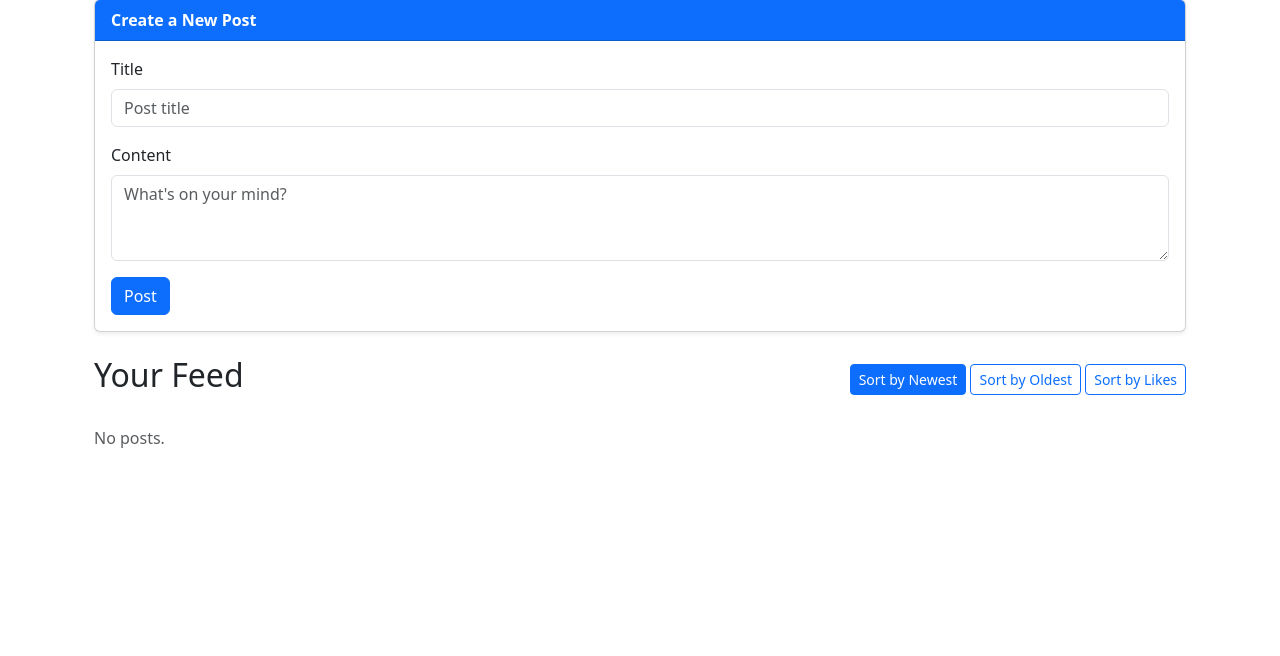
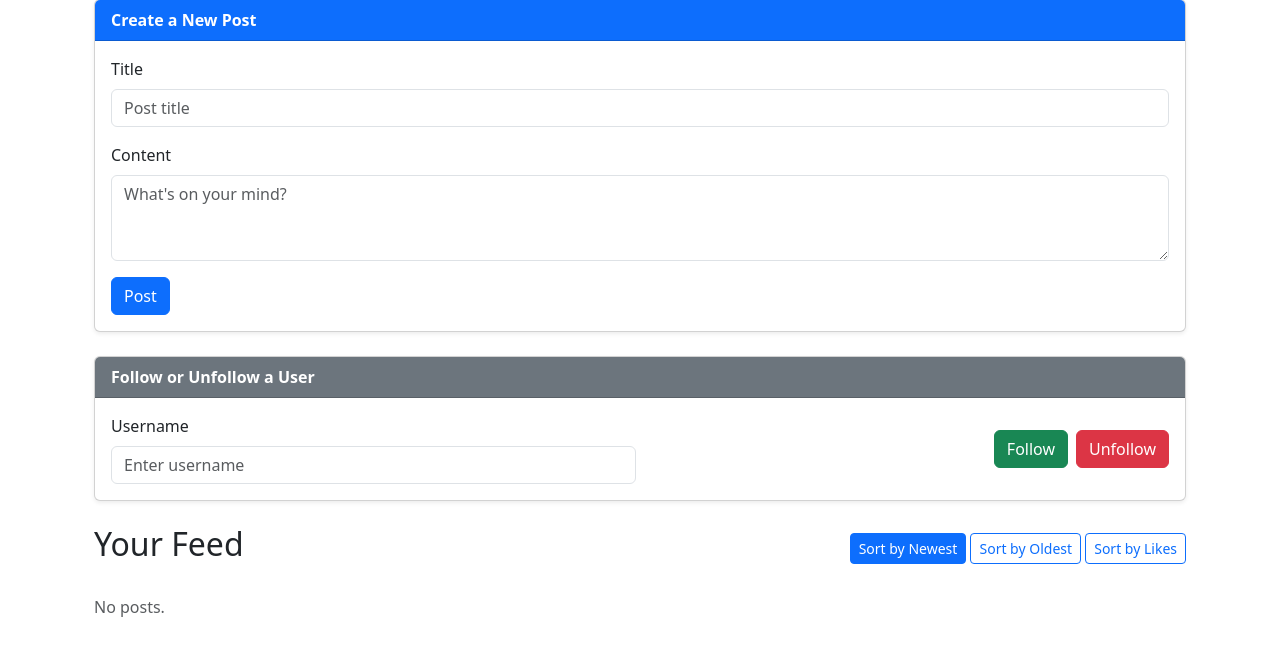
Before and after one commit to DanielGaudlandJacobsen/DAT220-Project, a Flask app: page /feed in a window 1280 px wide. Shown: the part 81-737 px from the top of the page. Run offline with Flask 3, Linux system fonts and the light colour scheme; data that the repository does not hold is empty.

Commit message:
implement a follow/unfollow system

```diff
--- a/app.py
+++ b/app.py
@@ -1,5 +1,5 @@
 from flask import Flask, render_template, g, request, flash, session, redirect, url_for, abort
-from setup_db import database, create_connection, add_user, select_users, select_user, get_stats, select_posts, select_post_by_id, select_comments_by_post_id, add_post, add_comment, update_post, update_comment, select_comment
+from setup_db import database, create_connection, add_user, select_users, select_user, get_stats, select_posts, select_post_by_id, select_comments_by_post_id, add_post, add_comment, update_post, update_comment, select_comment, get_user_id, already_following, follow_user, unfollow_user
 from werkzeug.security import generate_password_hash, check_password_hash
 from markupsafe import escape
 from email_validator import validate_email, EmailNotValidError
@@ -294,5 +294,45 @@ def edit_comment(comment_id):
     return redirect(url_for("post", post_id=post_id))
 
 
+@app.route("/follow_unfollow", methods=["POST"])
+def follow_unfollow():
+    db = get_db()
+
+    target_username = escape(request.form.get("username", "").strip())
+    action = request.form.get("action")
+
+    if not target_username:
+        flash("Username cannot be empty.", "error")
+        return redirect(url_for("feed"))
+
+    current_username = session.get("username")
+    if not current_username or target_username == current_username:
+        flash("You can't follow yourself.", "error")
+        return redirect(url_for("feed"))
+
+    target_user_id = get_user_id(db, target_username)
+    current_user_id = get_user_id(db, current_username)
+
+    if not target_user_id:
+        flash("User not found.", "error")
+        return redirect(url_for("feed"))
+
+    if action == "follow":
+        if already_following(db, current_user_id, target_user_id):
+            flash("You're already following this user.", "info")
+        else:
+            follow_user(db, current_user_id, target_user_id)
+            flash(f"You are now following {target_username}.", "success")
+
+    elif action == "unfollow":
+        if already_following(db, current_user_id, target_user_id):
+            unfollow_user(db, current_user_id, target_user_id)
+            flash(f"You unfollowed {target_username}.", "info")
+        else:
+            flash("You're not following this user.", "info")
+
+    return redirect(url_for("feed"))
+
+
 if __name__ == "__main__":
     app.run(debug=True)
--- a/setup_db.py
+++ b/setup_db.py
@@ -249,3 +249,48 @@ def update_comment(conn, comment_id, content):
     except Error as e:
         print(f"Error: {e}")
         return None
+
+
+def get_user_id(conn, username):
+    cur = conn.cursor()
+    sql = "SELECT user_id FROM users WHERE username = ?"
+    cur.execute(sql, (username,))
+    result = cur.fetchone()
+    if result:
+        return result[0]
+    else:
+        return None
+
+
+def already_following(conn, follower_id, user_id):
+    cur = conn.cursor()
+    sql = "SELECT 1 FROM followers WHERE user_id = ? AND follower_user_id = ?"
+    cur.execute(sql, (user_id, follower_id))
+    result = cur.fetchone()
+    return result is not None
+
+
+def follow_user(conn, follower_id, user_id):
+    try:
+        cur = conn.cursor()
+        sql = "INSERT INTO followers (user_id, follower_user_id) VALUES (?, ?)"
+        cur.execute(sql, (user_id, follower_id))
+        conn.commit()
+        conn.close()
+
+    except Error as e:
+        print(f"Error: {e}")
+        return None
+
+
+def unfollow_user(conn, follower_id, user_id):
+    try:
+        cur = conn.cursor()
+        sql = "DELETE FROM followers WHERE user_id = ? AND follower_user_id = ?"
+        cur.execute(sql, (user_id, follower_id))
+        conn.commit()
+        conn.close()
+
+    except Error as e:
+        print(f"Error: {e}")
+        return None
--- a/templates/feed.html
+++ b/templates/feed.html
@@ -5,7 +5,6 @@
 {% block content %}
 <div class="container">
 
-    <!-- New Post Form -->
     <div class="card mb-4 shadow-sm">
         <div class="card-header bg-primary text-white">
             <strong>Create a New Post</strong>
@@ -21,6 +20,24 @@
                     <textarea name="content" id="content" class="form-control" rows="3" maxlength="255" placeholder="What's on your mind?" required></textarea>
                 </div>
                 <button type="submit" class="btn btn-primary">Post</button>
+            </form>
+        </div>
+    </div>
+
+    <div class="card mb-4 shadow-sm">
+        <div class="card-header bg-secondary text-white">
+            <strong>Follow or Unfollow a User</strong>
+        </div>
+        <div class="card-body">
+            <form method="POST" action="{{ url_for('follow_unfollow') }}" class="row g-2 align-items-center">
+                <div class="col-md-6">
+                    <label for="username" class="form-label">Username</label>
+                    <input type="text" name="username" id="username" class="form-control" placeholder="Enter username" required>
+                </div>
+                <div class="col-md-6 d-flex justify-content-end align-items-end gap-2">
+                    <button type="submit" name="action" value="follow" class="btn btn-success">Follow</button>
+                    <button type="submit" name="action" value="unfollow" class="btn btn-danger">Unfollow</button>
+                </div>
             </form>
         </div>
     </div>
```
Also changed, not shown: static/script.js (deleted).
